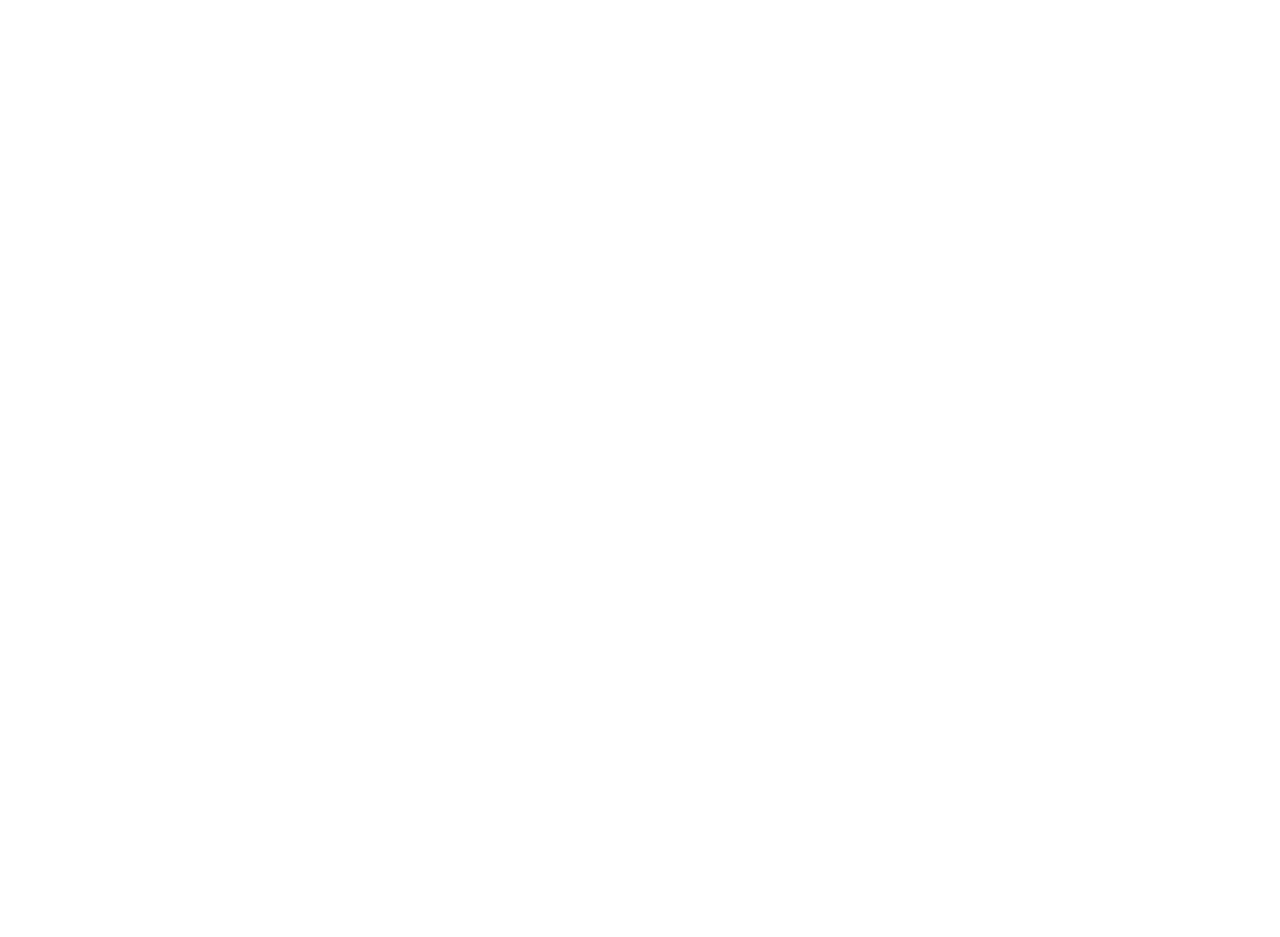
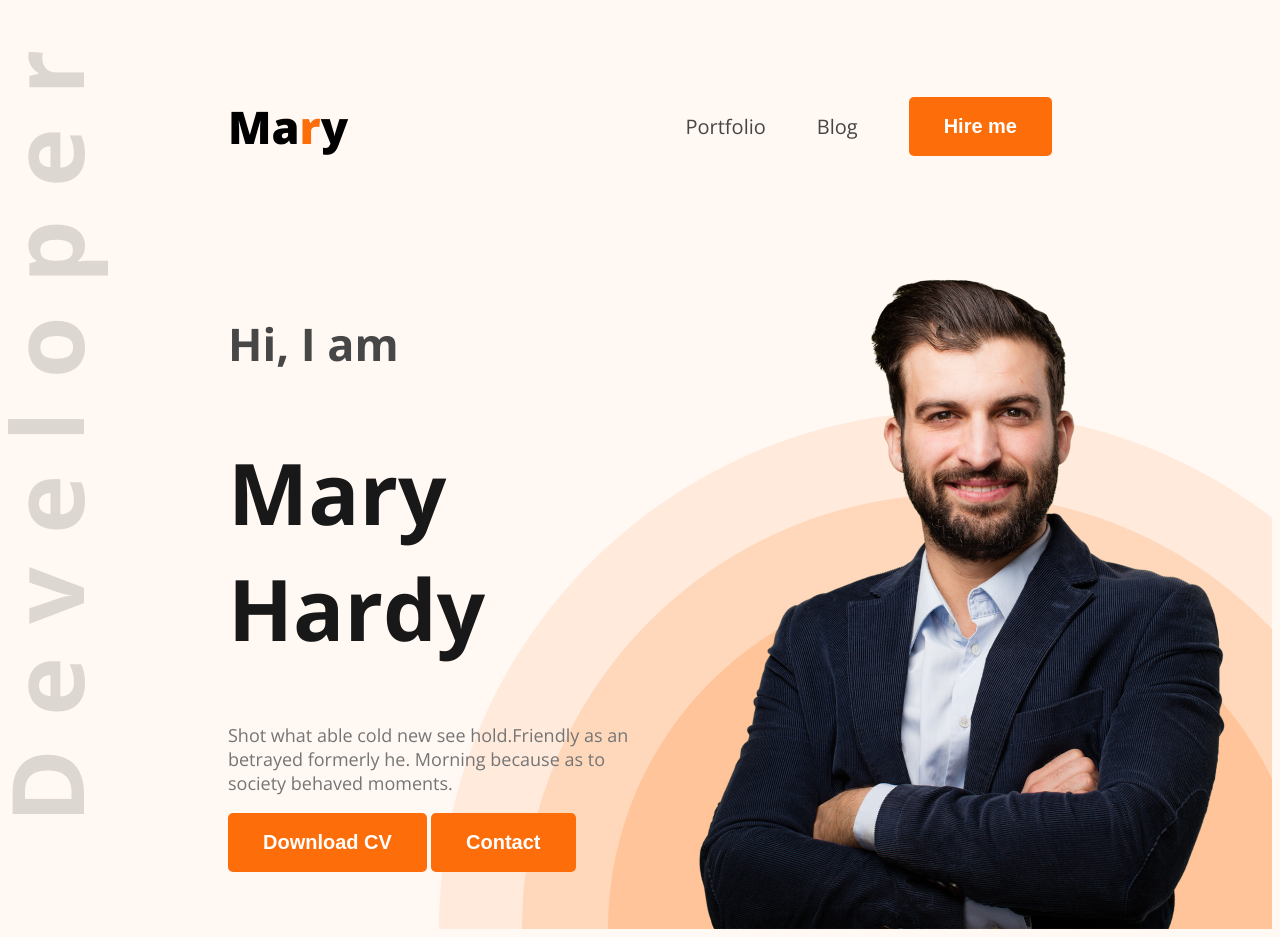
Before and after one commit to sagor280/my-porttfolio-website1, a plain HTML site: page index.html in a window 1280 px wide. Before the commit the page ends 800 px from the top, so only its background shows below. Drawn offline with nearby package versions, Linux system fonts and the light colour scheme.

Commit message:
added an styles

```diff
--- a/index.html
+++ b/index.html
@@ -4,10 +4,39 @@
   <meta charset="UTF-8">
   <meta name="viewport" content="width=device-width, initial-scale=1.0">
   <title>My porttfolio website</title>
+  <link rel="preconnect" href="https://fonts.googleapis.com">
+<link rel="preconnect" href="https://fonts.gstatic.com" crossorigin>
+<link href="https://fonts.googleapis.com/css2?family=Open+Sans:ital,wght@0,300..800;1,300..800&display=swap" rel="stylesheet">
+  <link rel="stylesheet" href="styles/potfolio.css">
 </head>
-<body>
-  <header>
+<body class="open-sans-normal">
+  <header class="header">
+    <!-- navber part start -->
 
+<nav>
+  <h3 class="nav-title">Ma<span class="text-primary">r</span>y</h3>
+  <ul>
+    <li><a href="">Portfolio</a></li>
+    <li><a href="">Blog</a></li>
+    <li><a href=""><button class="btn-primary">Hire me</button></a></li>
+  </ul>
+
+</nav>
+<!-- navber part end -->
+
+
+ <!-- banner part start -->
+  <div class="banner">
+    <div class="banner-content">
+     <h4 class="banner-welcome">Hi, I  am</h4>
+     <h1 class="banner-titel">Mary Hardy</h1>
+     <p class="description">Shot what able cold new see hold.Friendly as an betrayed formerly he. Morning because as to society behaved moments.</p>
+     <button class="btn-primary">Download CV</button>
+     <button class="btn-primary">Contact</button>
+
+    </div>
+<img class="banner-profile-pic" src="images/hardy.png" alt="">
+  </div>
   </header>
 
   <main>
--- /dev/null
+++ b/styles/potfolio.css
@@ -0,0 +1,87 @@
+
+.open-sans-normal {
+  font-family: "Open Sans", sans-serif;
+  font-optical-sizing: auto;
+  font-style: normal;
+  font-variation-settings:
+    "wdth" 100;
+}
+/* shered style */
+.text-primary{
+  color:  #FD6E0A ;
+}
+body{
+    background-color: #FFF8F3;
+}
+.header{
+  background-image: url('../images/developer.png'),url('../images/header_bg.png');
+  background-repeat: no-repeat;
+  background-position: top left, bottom right;
+}
+/* nav styles */
+
+nav{
+  display: flex;
+  align-items: center;
+  justify-content: space-between;
+  margin: 51px 220px;
+}
+
+.nav-title{
+  font-weight: 800;
+  font-size: 45px;
+}
+nav ul{
+  display: flex;
+  align-items: center;
+}
+nav ul li{
+  list-style: none;
+  margin-left: 51px;
+
+}
+.btn-primary{
+background-color: #FD6E0A;
+font-weight: bold;
+font-size: 20px;
+color: white;
+padding: 18px 35px;
+border-radius: 5px;
+border: none;
+}
+
+nav ul li a{
+  text-decoration: none;
+  font-size: 20px;
+  color: #474747;
+}
+/* banner part */
+.banner{
+  display: flex;
+  justify-content: space-between;
+  margin: 0 38px 0 220px ;
+}
+.banner-content{
+max-width: 580px;
+}
+
+.banner-welcome{
+   color: #474747;
+   font-size: 45px;
+   font-weight: 600px;
+}
+.banner-titel{
+  color: #181818;
+  font-size: 85px;
+  font-weight: bold;
+
+}
+.description{
+  color: #757575;
+  font-size: 18px;
+
+}
+.banner-profile-pic{
+  width: 584px;
+  height: 676px;
+}
```
